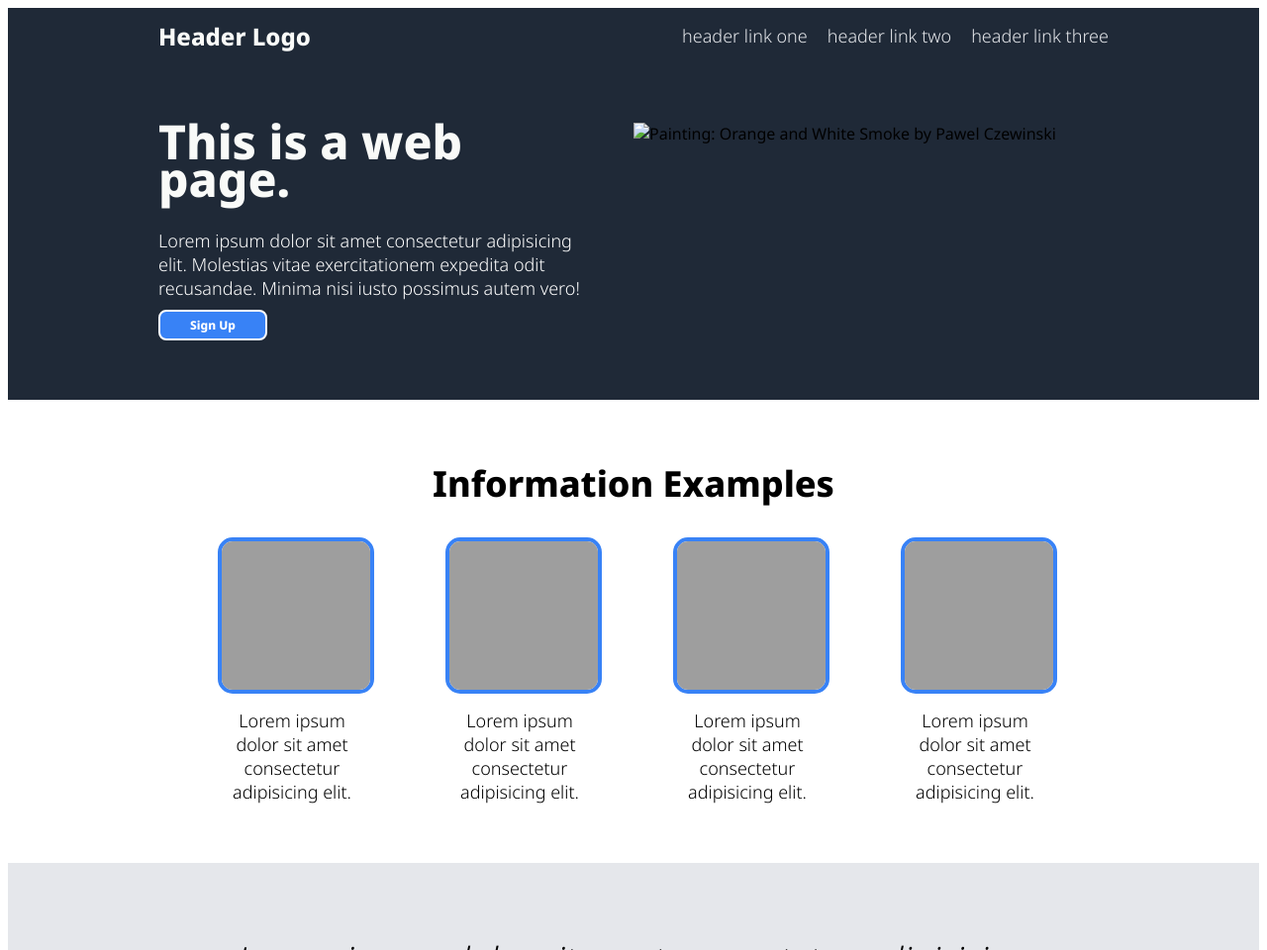
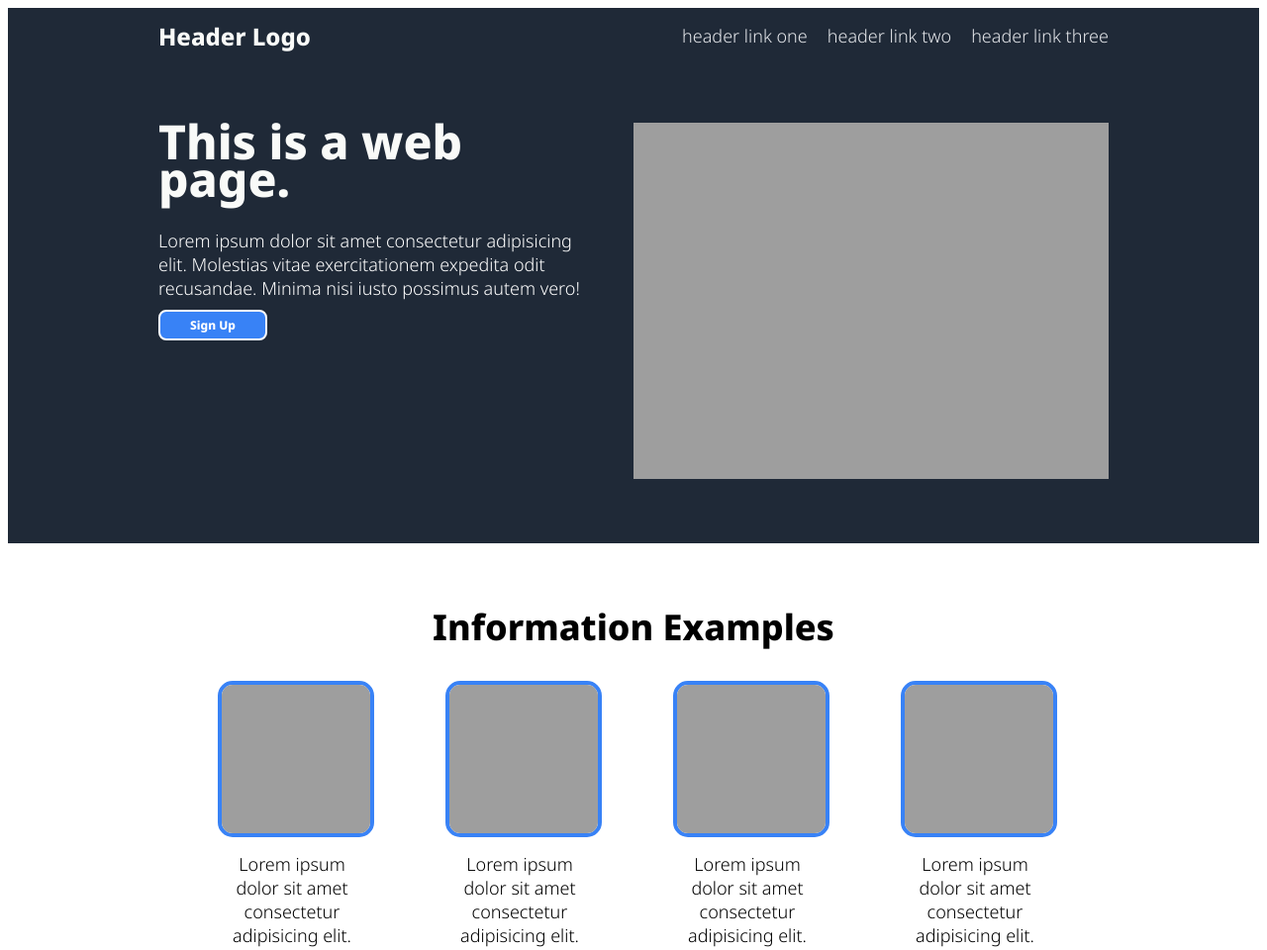
Before and after one commit to drsethhazlitt/odin-landing-page, a plain HTML site: page index.html in a window 1280 px wide. Shown: the top 960 px of the page at 99% size. Drawn offline with Linux system fonts and the light colour scheme; the site is published under a folder, as on GitHub Pages, so addresses that start at the root find nothing.

Commit message:
remove first "/" in hero img source

```diff
--- a/index.html
+++ b/index.html
@@ -31,7 +31,7 @@
                     <button class="hero-button">Sign Up</button>
                 </div>
                 <div class="hero-right">
-                    <img src="/Images/pawel-czerwinski-SOiSsilz3Eg-unsplash.jpg" alt="Painting: Orange and White Smoke by Pawel Czewinski">
+                    <img src="Images/pawel-czerwinski-SOiSsilz3Eg-unsplash.jpg" alt="Painting: Orange and White Smoke by Pawel Czewinski">
                 </div>
             </div>
         </div>
```
